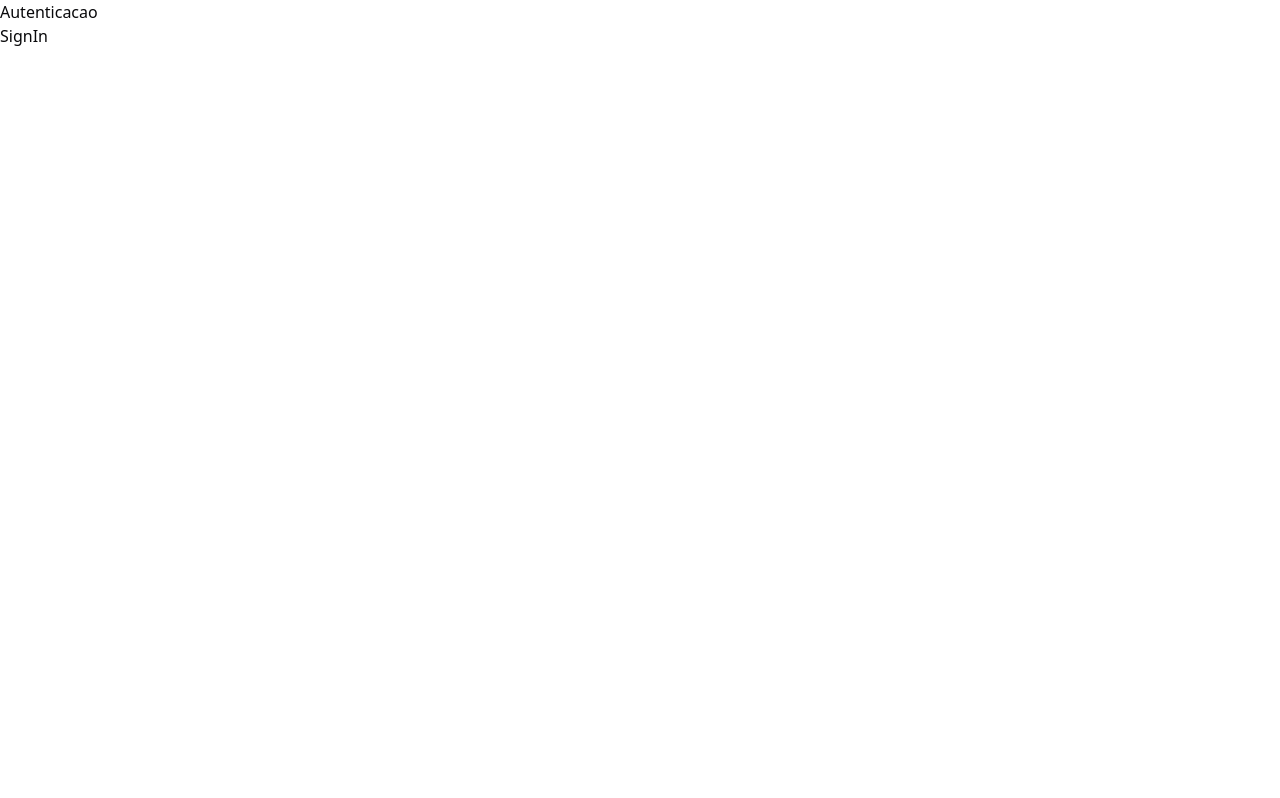
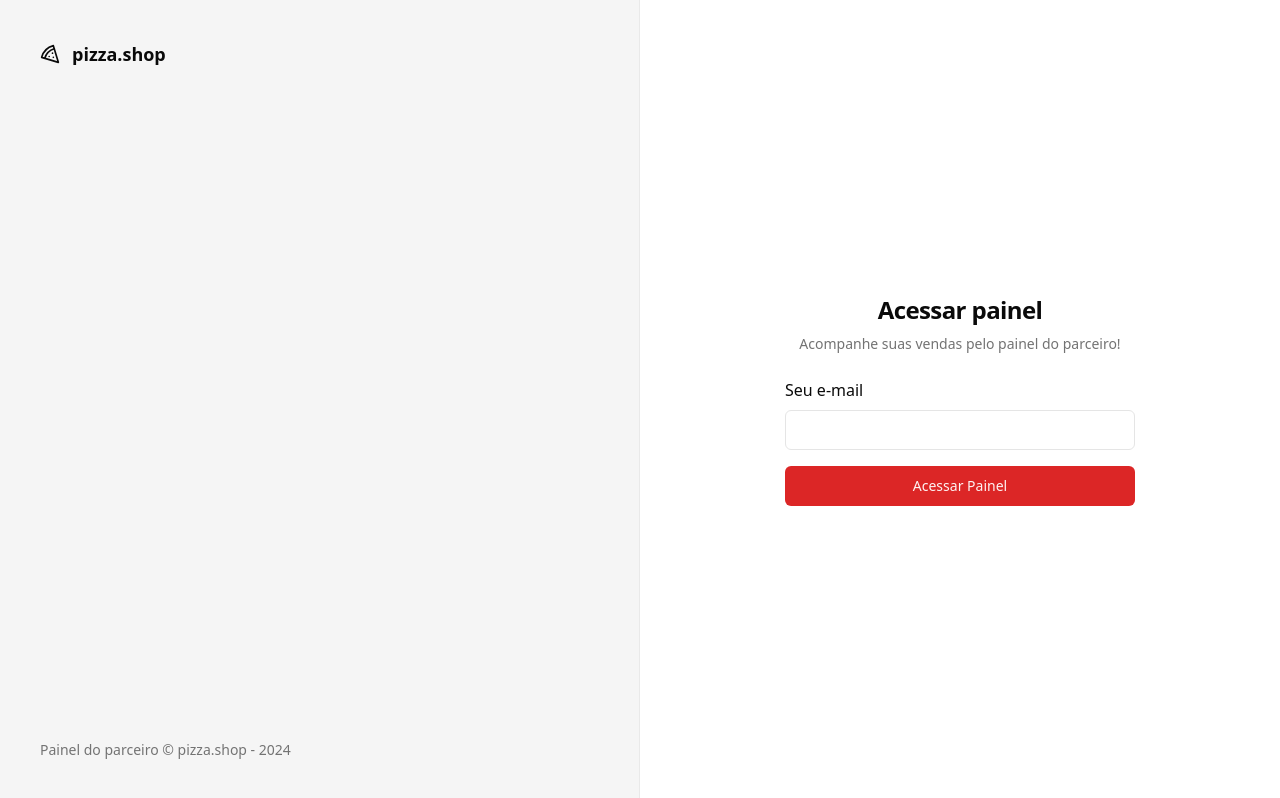
Before and after one commit to lucaspagliarin/pizzashop-web, a React (Vite) app: page /sign-in in a window 1280 px wide. Built offline with nearby package versions, Linux system fonts and the light colour scheme.

Commit message:
Helmet added and Login Page created

```diff
--- a/package.json
+++ b/package.json
@@ -10,6 +10,7 @@
     "preview": "vite preview"
   },
   "dependencies": {
+    "@radix-ui/react-label": "^2.0.2",
     "@radix-ui/react-slot": "^1.0.2",
     "class-variance-authority": "^0.7.0",
     "clsx": "^2.1.0",
@@ -18,6 +19,7 @@
     "match-sorter": "^6.3.3",
     "react": "^18.2.0",
     "react-dom": "^18.2.0",
+    "react-helmet-async": "^2.0.4",
     "react-router-dom": "^6.21.3",
     "sort-by": "^1.2.0",
     "tailwind-merge": "^2.2.1",
--- a/src/App.tsx
+++ b/src/App.tsx
@@ -1,9 +1,15 @@
 import './global.css'
 
+import { Helmet, HelmetProvider } from 'react-helmet-async'
 import { RouterProvider } from 'react-router-dom'
 
 import { router } from './routes'
 
 export function App() {
-  return <RouterProvider router={router} />
+  return (
+    <HelmetProvider>
+      <Helmet titleTemplate="%s | pizza.shop" />
+      <RouterProvider router={router} />
+    </HelmetProvider>
+  )
 }
--- a/src/components/ui/button.tsx
+++ b/src/components/ui/button.tsx
@@ -1,6 +1,6 @@
-import * as React from 'react'
 import { Slot } from '@radix-ui/react-slot'
 import { cva, type VariantProps } from 'class-variance-authority'
+import * as React from 'react'
 
 import { cn } from '@/lib/utils'
 
--- /dev/null
+++ b/src/components/ui/input.tsx
@@ -0,0 +1,24 @@
+import * as React from 'react'
+
+import { cn } from '@/lib/utils'
+
+export type InputProps = React.InputHTMLAttributes<HTMLInputElement>
+
+const Input = React.forwardRef<HTMLInputElement, InputProps>(
+  ({ className, type, ...props }, ref) => {
+    return (
+      <input
+        type={type}
+        className={cn(
+          'flex h-10 w-full rounded-md border border-input bg-background px-3 py-2 text-sm ring-offset-background file:border-0 file:bg-transparent file:text-sm file:font-medium placeholder:text-muted-foreground focus-visible:outline-none focus-visible:ring-2 focus-visible:ring-ring focus-visible:ring-offset-2 disabled:cursor-not-allowed disabled:opacity-50',
+          className,
+        )}
+        ref={ref}
+        {...props}
+      />
+    )
+  },
+)
+Input.displayName = 'Input'
+
+export { Input }
--- /dev/null
+++ b/src/components/ui/label.tsx
@@ -0,0 +1,24 @@
+import * as LabelPrimitive from '@radix-ui/react-label'
+import { cva, type VariantProps } from 'class-variance-authority'
+import * as React from 'react'
+
+import { cn } from '@/lib/utils'
+
+const labelVariants = cva(
+  'text-sm font-medium leading-none peer-disabled:cursor-not-allowed peer-disabled:opacity-70',
+)
+
+const Label = React.forwardRef<
+  React.ElementRef<typeof LabelPrimitive.Root>,
+  React.ComponentPropsWithoutRef<typeof LabelPrimitive.Root> &
+    VariantProps<typeof labelVariants>
+>(({ className, ...props }, ref) => (
+  <LabelPrimitive.Root
+    ref={ref}
+    className={cn(labelVariants(), className)}
+    {...props}
+  />
+))
+Label.displayName = LabelPrimitive.Root.displayName
+
+export { Label }
--- a/src/global.css
+++ b/src/global.css
@@ -5,64 +5,47 @@
 @layer base {
   :root {
     --background: 0 0% 100%;
-    --foreground: 240 10% 3.9%;
-
+    --foreground: 0 0% 3.9%;
     --card: 0 0% 100%;
-    --card-foreground: 240 10% 3.9%;
-
+    --card-foreground: 0 0% 3.9%;
     --popover: 0 0% 100%;
-    --popover-foreground: 240 10% 3.9%;
-
-    --primary: 240 5.9% 10%;
-    --primary-foreground: 0 0% 98%;
-
-    --secondary: 240 4.8% 95.9%;
-    --secondary-foreground: 240 5.9% 10%;
-
-    --muted: 240 4.8% 95.9%;
-    --muted-foreground: 240 3.8% 46.1%;
-
-    --accent: 240 4.8% 95.9%;
-    --accent-foreground: 240 5.9% 10%;
-
+    --popover-foreground: 0 0% 3.9%;
+    --primary: 0 72.2% 50.6%;
+    --primary-foreground: 0 85.7% 97.3%;
+    --secondary: 0 0% 96.1%;
+    --secondary-foreground: 0 0% 9%;
+    --muted: 0 0% 96.1%;
+    --muted-foreground: 0 0% 45.1%;
+    --accent: 0 0% 96.1%;
+    --accent-foreground: 0 0% 9%;
     --destructive: 0 84.2% 60.2%;
     --destructive-foreground: 0 0% 98%;
-
-    --border: 240 5.9% 90%;
-    --input: 240 5.9% 90%;
-    --ring: 240 10% 3.9%;
-
+    --border: 0 0% 89.8%;
+    --input: 0 0% 89.8%;
+    --ring: 0 72.2% 50.6%;
     --radius: 0.5rem;
   }
 
   .dark {
-    --background: 240 10% 3.9%;
+    --background: 0 0% 3.9%;
     --foreground: 0 0% 98%;
-
-    --card: 240 10% 3.9%;
+    --card: 0 0% 3.9%;
     --card-foreground: 0 0% 98%;
-
-    --popover: 240 10% 3.9%;
+    --popover: 0 0% 3.9%;
     --popover-foreground: 0 0% 98%;
-
-    --primary: 0 0% 98%;
-    --primary-foreground: 240 5.9% 10%;
-
-    --secondary: 240 3.7% 15.9%;
+    --primary: 0 72.2% 50.6%;
+    --primary-foreground: 0 85.7% 97.3%;
+    --secondary: 0 0% 14.9%;
     --secondary-foreground: 0 0% 98%;
-
-    --muted: 240 3.7% 15.9%;
-    --muted-foreground: 240 5% 64.9%;
-
-    --accent: 240 3.7% 15.9%;
+    --muted: 0 0% 14.9%;
+    --muted-foreground: 0 0% 63.9%;
+    --accent: 0 0% 14.9%;
     --accent-foreground: 0 0% 98%;
-
     --destructive: 0 62.8% 30.6%;
     --destructive-foreground: 0 0% 98%;
-
-    --border: 240 3.7% 15.9%;
-    --input: 240 3.7% 15.9%;
-    --ring: 240 4.9% 83.9%;
+    --border: 0 0% 14.9%;
+    --input: 0 0% 14.9%;
+    --ring: 0 72.2% 50.6%;
   }
 }
 
--- a/src/pages/_layouts/auth.tsx
+++ b/src/pages/_layouts/auth.tsx
@@ -1,11 +1,19 @@
+import { Pizza } from 'lucide-react'
 import { Outlet } from 'react-router-dom'
 
 export function AuthLayout() {
   return (
-    <div>
-      <h1>Autenticacao</h1>
-
-      <div>
+    <div className="grid min-h-screen grid-cols-2">
+      <div className="flex h-full flex-col justify-between border-r border-foreground/5 bg-muted p-10 text-muted-foreground">
+        <div className="flex items-center gap-3 text-lg text-foreground">
+          <Pizza className="h-5 w-5" />
+          <span className="font-semibold">pizza.shop</span>
+        </div>
+        <footer className="text-sm">
+          Painel do parceiro &copy; pizza.shop - {new Date().getFullYear()}
+        </footer>
+      </div>
+      <div className="flex flex-col items-center justify-center">
         <Outlet />
       </div>
     </div>
--- /dev/null
+++ b/src/pages/app/dashboard.tsx
@@ -0,0 +1,9 @@
+import { Helmet } from 'react-helmet-async'
+
+export function Dashboard() {
+  return (
+    <>
+      <Helmet title="Dashboard" />
+    </>
+  )
+}
--- a/src/pages/app/deashboard.tsx
+++ /dev/null
@@ -1,3 +0,0 @@
-export function Dashboard() {
-  return <h1>Dashboard</h1>
-}
--- a/src/pages/auth/sign-in.tsx
+++ b/src/pages/auth/sign-in.tsx
@@ -1,3 +1,36 @@
+import { Label } from '@radix-ui/react-label'
+import { Helmet } from 'react-helmet-async'
+
+import { Button } from '@/components/ui/button'
+import { Input } from '@/components/ui/input'
+
 export function SignIn() {
-  return <h1>SignIn</h1>
+  return (
+    <>
+      <Helmet title="Login" />
+
+      <div className="p-8">
+        <div className="flex w-[350px] flex-col justify-center gap-6">
+          <div className="flex flex-col gap-2 text-center">
+            <h1 className="text-2xl font-semibold tracking-tight">
+              Acessar painel
+            </h1>
+            <p className="text-sm text-muted-foreground">
+              Acompanhe suas vendas pelo painel do parceiro!
+            </p>
+          </div>
+
+          <form className="space-y-4">
+            <div className="space-y-2">
+              <Label htmlFor="email">Seu e-mail</Label>
+              <Input id="email" type="email" />
+            </div>
+            <Button type="submit" className="w-full">
+              Acessar Painel
+            </Button>
+          </form>
+        </div>
+      </div>
+    </>
+  )
 }
--- a/src/routes.tsx
+++ b/src/routes.tsx
@@ -2,7 +2,7 @@
 
 import { AppLayout } from './pages/_layouts/app'
 import { AuthLayout } from './pages/_layouts/auth'
-import { Dashboard } from './pages/app/deashboard'
+import { Dashboard } from './pages/app/dashboard'
 import { SignIn } from './pages/auth/sign-in'
 
 export const router = createBrowserRouter([
```
Also changed, not shown: 1 other file (tests, documents, lock files or other folders).
